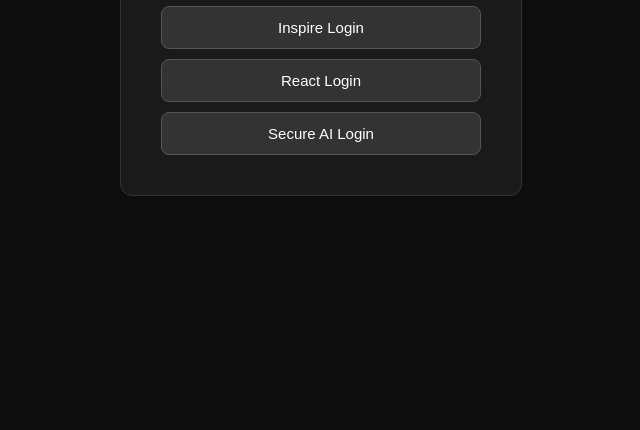
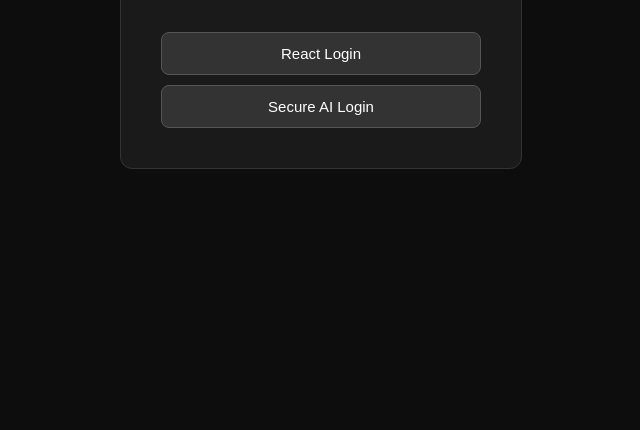
Before and after one commit to Harish040805/loginpages, a plain HTML site: page index.html in a window 1280 px wide. Shown: the part 370-800 px from the top of the page, without its empty margins (319-959 px from the left). Drawn offline with Linux system fonts and the light colour scheme.

Commit message:
Update index.html

```diff
--- a/index.html
+++ b/index.html
@@ -18,7 +18,6 @@
   <div class="box">
     <h1>Login Page</h1>
     <p>Welcome to Login Page Representation Site</p>
-    <button onclick="window.location.href='https://harish040805.github.io/loginpages/inspirelogin.html'">Inspire Login</button>
     <button onclick="window.location.href='https://harish040805.github.io/loginpages/reactlogin.html'">React Login</button>
     <button onclick="window.location.href='https://harish040805.github.io/cybersecurityprojects/loginpagecysai.html'">Secure AI Login</button>
   </div>
```
